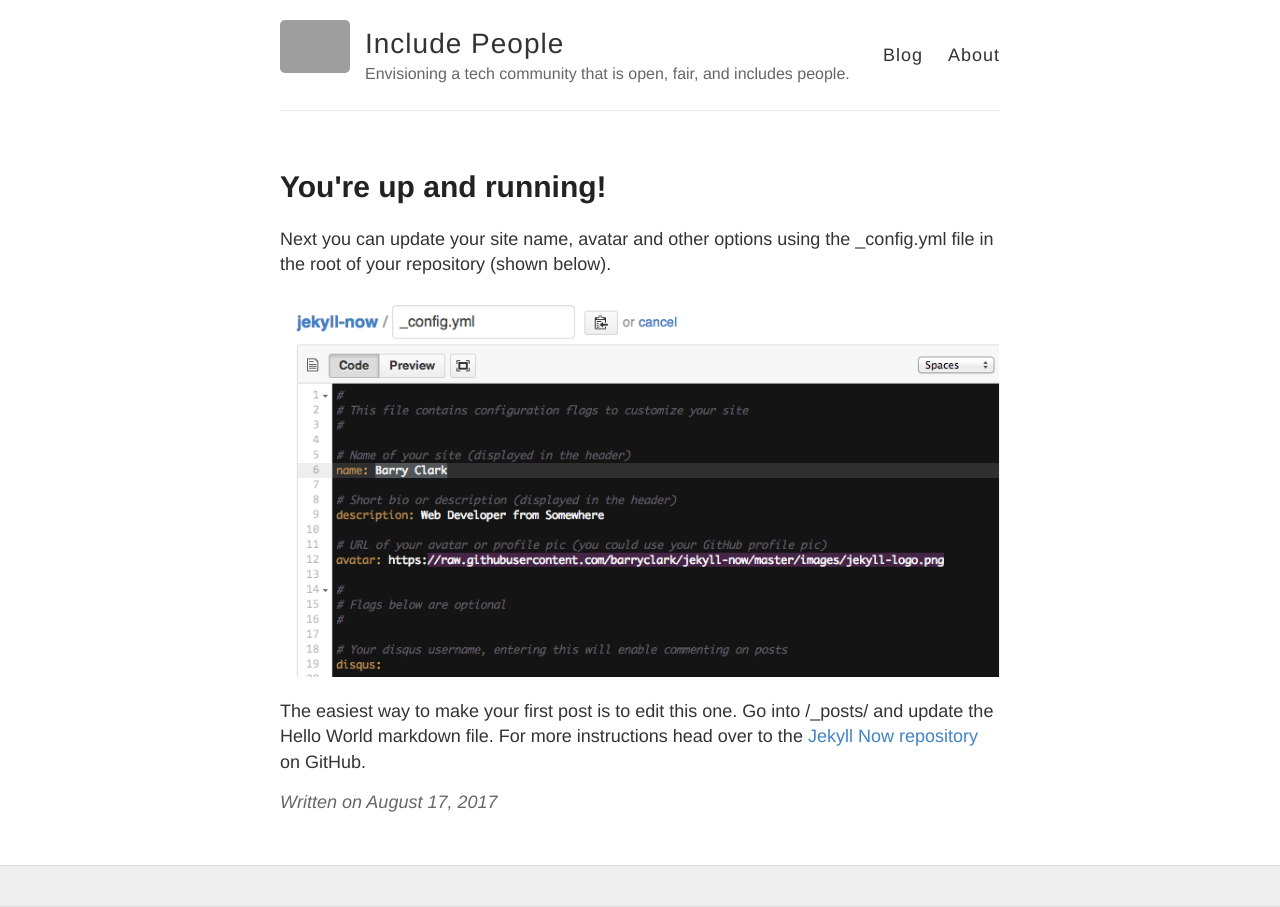
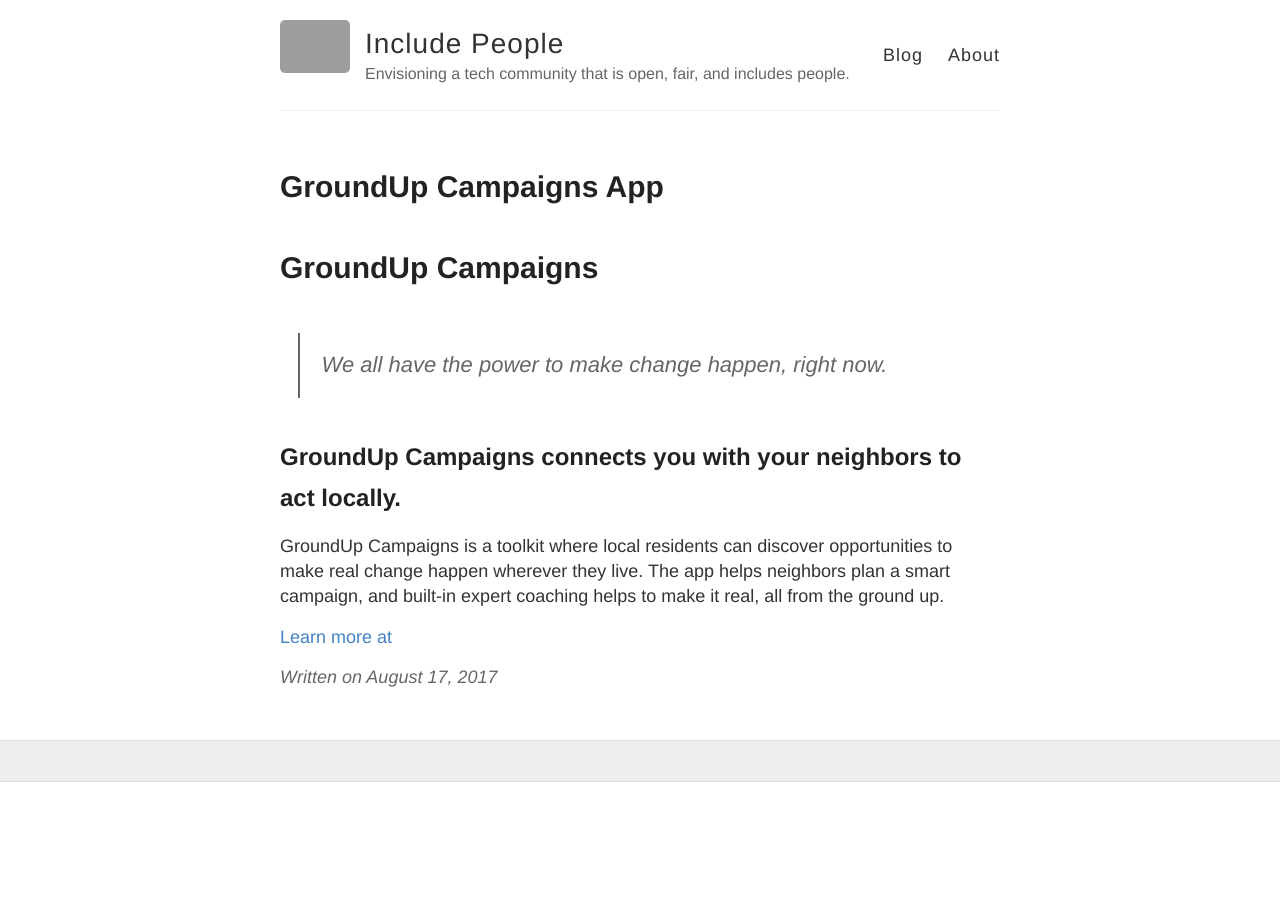
Before and after one commit to includepeople/includepeople.github.io, a Jekyll site: the page built from _posts/2017-08-17-GroundUp-Campaigns-App.md, in a window 1280 px wide. Built offline with Jekyll 4.4.1, drawn with Linux system fonts in a browser that asks for light colours; grey boxes are pictures that could not be loaded.

Commit message:
Update 2017-08-17-GroundUp-Campaigns-App.md

```diff
--- a/_posts/2017-08-17-GroundUp-Campaigns-App.md
+++ b/_posts/2017-08-17-GroundUp-Campaigns-App.md
@@ -1,10 +1,12 @@
 ---
 layout: post
-title: You're up and running!
+title: GroundUp Campaigns App
 ---
 
-Next you can update your site name, avatar and other options using the _config.yml file in the root of your repository (shown below).
+# GroundUp Campaigns
+> We all have the power to make change happen, right now.
 
-![_config.yml]({{ site.baseurl }}/images/config.png)
+## GroundUp Campaigns connects you with your neighbors to act locally.
+GroundUp Campaigns is a toolkit where local residents can discover opportunities to make real change happen wherever they live. The app helps neighbors plan a smart campaign, and built-in expert coaching helps to make it real, all from the ground up.
 
-The easiest way to make your first post is to edit this one. Go into /_posts/ and update the Hello World markdown file. For more instructions head over to the [Jekyll Now repository](https://github.com/barryclark/jekyll-now) on GitHub.
+[Learn more at](http://groundupcampaigns.com)
```
